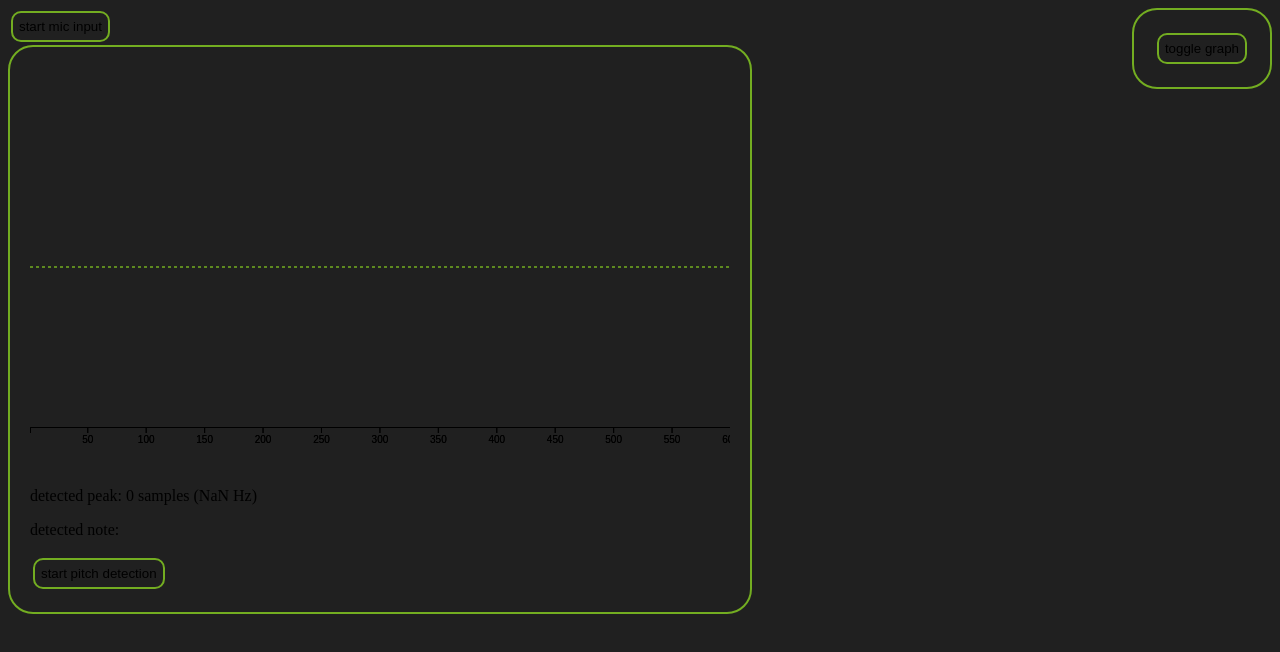
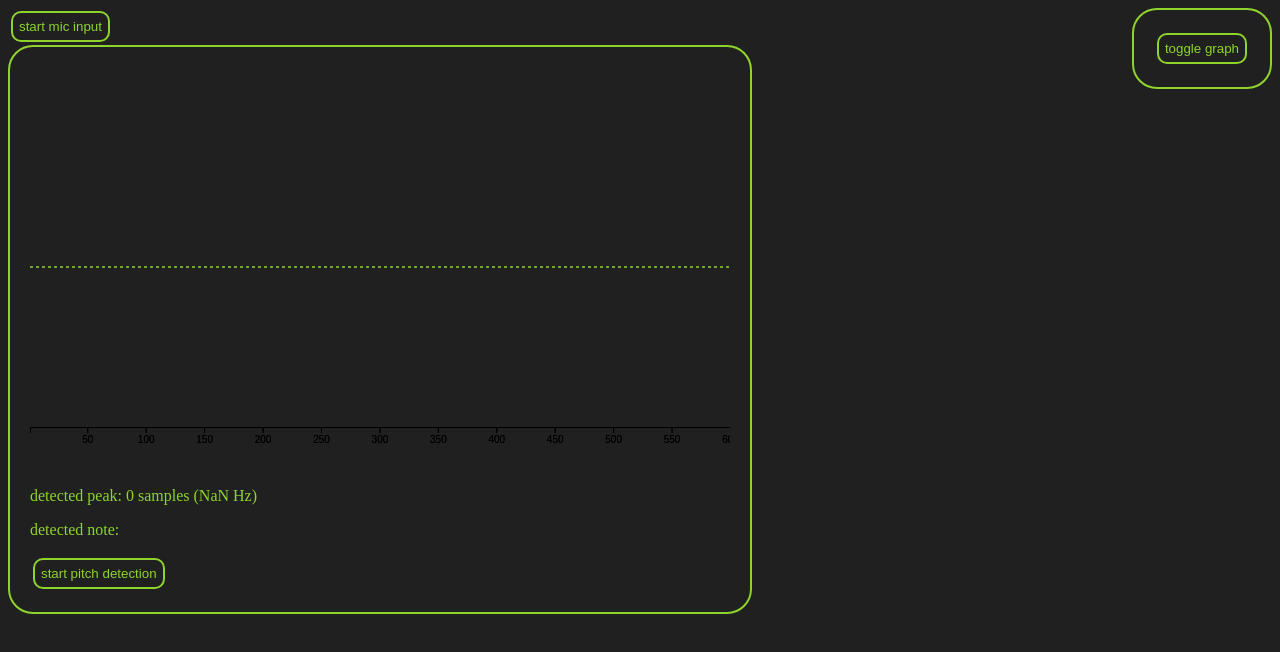
Before and after one commit to maxfarr/music-education-tools, a React (Vite) app: page / in a window 1280 px wide. Shown: the top 652 px of the page. Built offline with nearby package versions, Linux system fonts and the light colour scheme.

Commit message:
updating style and fixing worklet directory

```diff
--- a/src/App.jsx
+++ b/src/App.jsx
@@ -15,7 +15,7 @@ const INPUT_SAMPLE_RATE = 44100.0;
 
 const SamplesContext = createContext();
 
-const lineGreenHex = "#73AD21";
+const lineGreenHex = "#8ED42C";
 const backgroundHex = "#202020";
 
 const buttonStyle = {
@@ -24,6 +24,7 @@ const buttonStyle = {
   border: "2px solid " + lineGreenHex,
   backgroundColor: backgroundHex,
   padding: "6px",
+  color: lineGreenHex,
 };
 
 const widgetStyle = {
@@ -31,6 +32,10 @@ const widgetStyle = {
   border: "2px solid " + lineGreenHex,
   padding: "20px",
   float: "right",
+};
+
+const textStyle = {
+  color: lineGreenHex,
 };
 
 function App() {
@@ -100,7 +105,10 @@ function StartMicButton({ samples }) {
 
     async function launchGraphWorker() {
       try {
-        await Tone.getContext().addAudioWorkletModule("./worker.js", "worker");
+        await Tone.getContext().addAudioWorkletModule(
+          "./worklet/worker.js",
+          "worker"
+        );
         let node = Tone.getContext().createAudioWorkletNode("worker");
         meter.connect(node);
         node.port.onmessage = (e) => handleSampleBatch(e.data[0][0]);
@@ -398,11 +406,11 @@ function PitchDetector({ samples }) {
         height={GRAPH_HEIGHT}
         ref={svgRef}
       ></svg>
-      <p>
+      <p style={textStyle}>
         detected peak: {peakTau.toString()} samples (
         {peakTau === 0 ? "NaN" : (INPUT_SAMPLE_RATE / peakTau).toString()} Hz)
       </p>
-      <p>detected note: {note}</p>
+      <p style={textStyle}>detected note: {note}</p>
       <button onClick={initDetection} style={buttonStyle}>
         start pitch detection
       </button>
```
